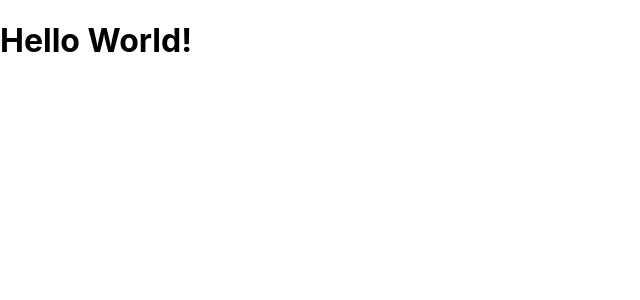
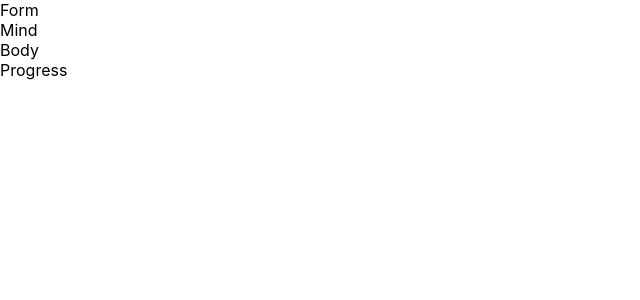
Before and after one commit to nehemiahh23/p2-cntrd-mindbody, a React (Create React App) app: page /progress in a window 1280 px wide. Shown: the top 300 px of the page, without its empty margins (0-640 px from the left). Built offline with nearby package versions, Linux system fonts and the light colour scheme.

Commit message:
create 1st level components

```diff
--- a/src/components/App.js
+++ b/src/components/App.js
@@ -1,8 +1,17 @@
 import React from "react";
+import Form from "./Form"
+import Mind from "./Mind"
+import Body from "./Body"
+import Progress from "./Progress"
 
 function App() {
   return (
-    <h1>Hello World!</h1>
+    <>
+      <Form />
+      <Mind />
+      <Body />
+      <Progress />
+    </>
   );
 }
 
--- /dev/null
+++ b/src/components/Body.js
@@ -0,0 +1,9 @@
+import React from 'react'
+
+function Body() {
+  return (
+    <div>Body</div>
+  )
+}
+
+export default Body
--- /dev/null
+++ b/src/components/Form.js
@@ -0,0 +1,9 @@
+import React from 'react'
+
+function Form() {
+  return (
+    <div>Form</div>
+  )
+}
+
+export default Form
--- /dev/null
+++ b/src/components/Mind.js
@@ -0,0 +1,9 @@
+import React from 'react'
+
+function Mind() {
+  return (
+    <div>Mind</div>
+  )
+}
+
+export default Mind
--- /dev/null
+++ b/src/components/Progress.js
@@ -0,0 +1,9 @@
+import React from 'react'
+
+function Progress() {
+  return (
+    <div>Progress</div>
+  )
+}
+
+export default Progress
```
